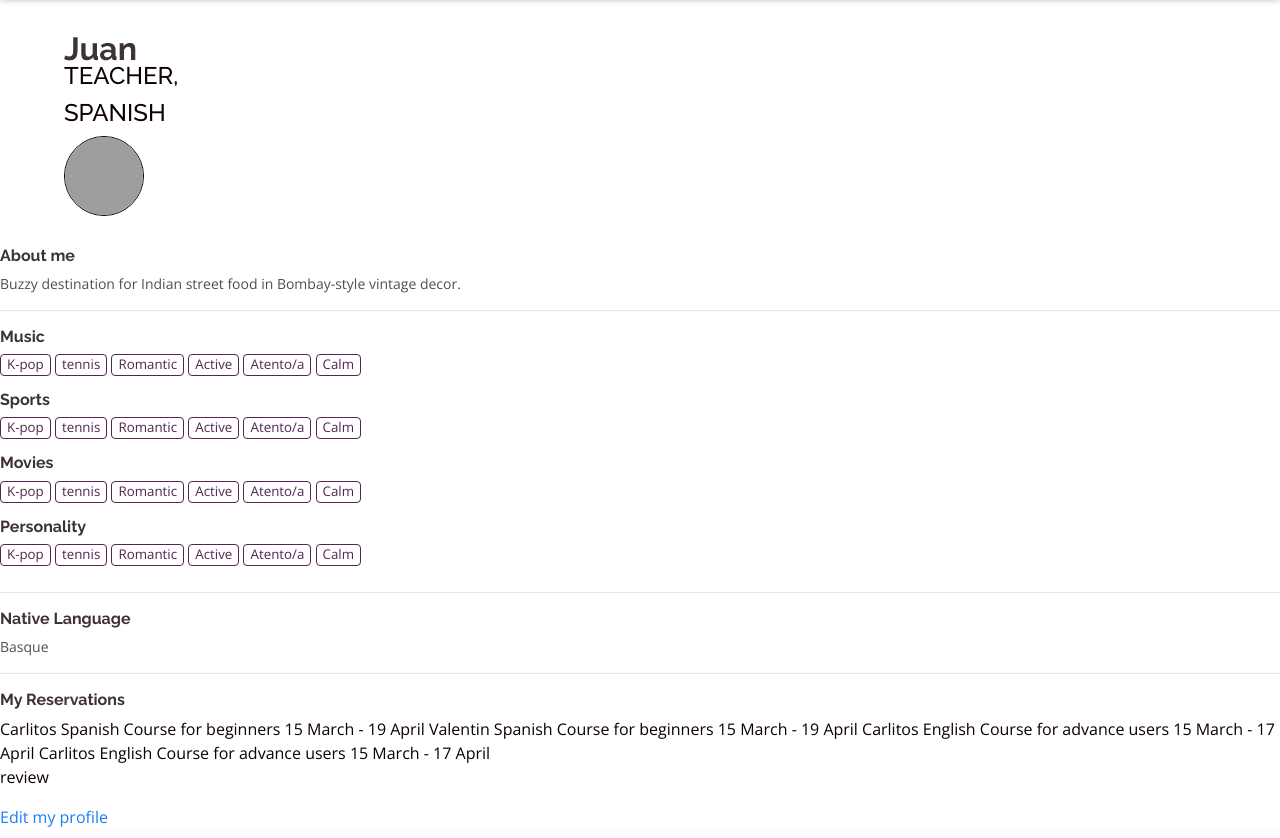
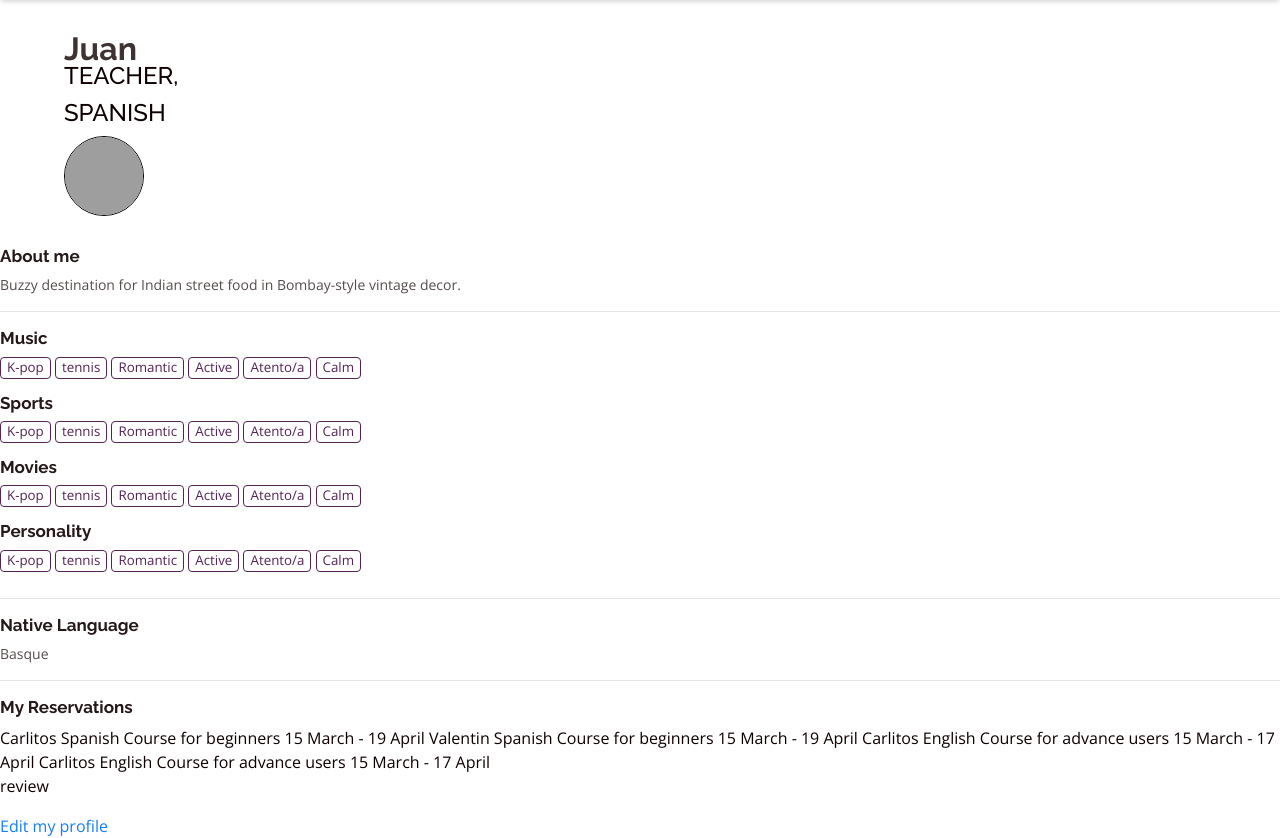
Before and after one commit to valentin215/Eloquent, a Rails app: page /users/1 in a window 1280 px wide. Shown: the part 60-898 px from the top of the page. Run offline with Rails 7, Linux system fonts and the light colour scheme; a user stored in the database is signed in; data comes from the database, SQL or seed files in the repository; style sheets or scripts are compiled from the project's sources; some libraries are stand-ins or nearby versions; grey boxes are pictures that could not be loaded.

Commit message:
profile page for student done

```diff
--- a/app/assets/stylesheets/pages/_profil.scss
+++ b/app/assets/stylesheets/pages/_profil.scss
@@ -28,9 +28,9 @@
 }
 
 .profil-description h2 {
-  font-size: 16px;
+  font-size: 17px;
   font-weight: bold;
-  opacity: 0.8;
+  opacity: 0.9;
 }
 
 .profil-description p {
@@ -40,8 +40,8 @@
 }
 
 .profil-interests h2 {
-  opacity: 0.8;
-  font-size: 16px;
+  opacity: 0.9;
+  font-size: 17px;
   font-weight: bold;
   margin-top: 4px;
   margin-bottom: 4px;
@@ -53,9 +53,9 @@
 
 
 .profil-languages h2 {
-  font-size: 16px;
+  font-size: 17px;
   font-weight: bold;
-  opacity: 0.8;
+  opacity: 0.9;
 }
 
 .profil-languages p {
@@ -66,20 +66,31 @@
 }
 
 .profil-bookings h2 {
-  font-size: 16px;
+  font-size: 17px;
   font-weight: bold;
-  opacity: 0.8;
+  opacity: 0.9;
 }
 
 .profil-bookings .course-level {
   margin: 0px;
 }
 
-.profil-bookings .course-title p {
-  margin-bottom: -4px;
+.course-date-review {
+  margin-top: -2px;
+  display: flex;
+  justify-content: space-between;
+  align-items: center;
 }
 
-.course-date-review {
-  display: flex;
-  justify-content: space-between;
+.course-date-review p {
+  opacity: 0.7;
+  font-size: 13px;
+  text-align: justify;
+  margin-bottom: 0px;
 }
+
+.course-review a {
+  opacity: 0.85;
+  color: $purple;
+  font-size: 13px;
+}
--- a/app/views/users/show.html.erb
+++ b/app/views/users/show.html.erb
@@ -58,17 +58,19 @@
       <% if current_user.student? %>
         <h2>Next courses</h2>
          <% @bookings.each do |booking| %>
-         <div class="course-info">
+         <div class="course-info" style="margin-bottom: 12px;">
           <div class="course-level">
             <%= booking.course.level %><span>, </span>
             <%= booking.course.language.name %>
           </div>
-          <div class="course-title">
+          <div class="course-title" style="margin-bottom: -2px;">
             <p><%= booking.course.title %></p>
           </div>
           <div class="course-date-review">
-            <p>Dates:<%= booking.course.start_date.strftime("%-d %B") %> - <%= booking.course.end_date.strftime("%-d %B") %></p>
-            <%= link_to "Add a review !", reviews_new_path(current_user) %>
+            <p>Dates: <%= booking.course.start_date.strftime("%-d %B").downcase %> - <%= booking.course.end_date.strftime("%-d %B").downcase %></p>
+            <div class="course-review">
+              <%= link_to "Add review", reviews_new_path(current_user)%>
+            </div>
           </div>
             <%# if booking.reviewed? %>
           <%#booking.review.try(:content) %>
```
Also changed, not shown: app/assets/stylesheets/components/_button.scss (line endings or trailing spaces).
